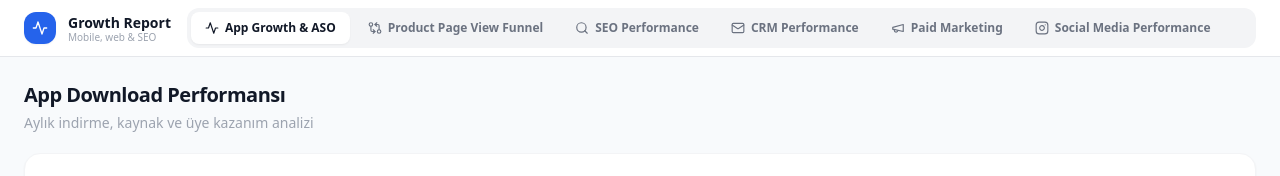
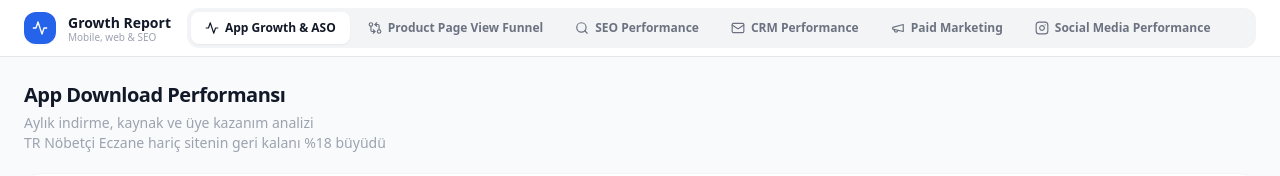
Before and after one commit to happdestek/growth-report, a React (Vite) app: page / in a window 1280 px wide. Shown: the top 176 px of the page. Built offline with nearby package versions, Linux system fonts and the light colour scheme; no server answers; the database is empty.

Commit message:
Add sentence below selected comment

```diff
--- a/src/components/growth/AppGrowthDashboard.tsx
+++ b/src/components/growth/AppGrowthDashboard.tsx
@@ -52,7 +52,7 @@ export default function AppGrowthDashboard({ embedded = false }: { embedded?: bo
     <div className="flex flex-col gap-5">
       <div className="flex flex-col gap-1">
         <h2 className="text-xl font-bold text-gray-900 tracking-tight">App Download Performansı</h2>
-        <p className="text-sm text-gray-400">Aylık indirme, kaynak ve üye kazanım analizi</p>
+        <p className="text-sm text-gray-400">Aylık indirme, kaynak ve üye kazanım analizi<br />TR Nöbetçi Eczane hariç sitenin geri kalanı %18 büyüdü</p>
       </div>
       <div className="flex flex-col gap-5">
 
```
